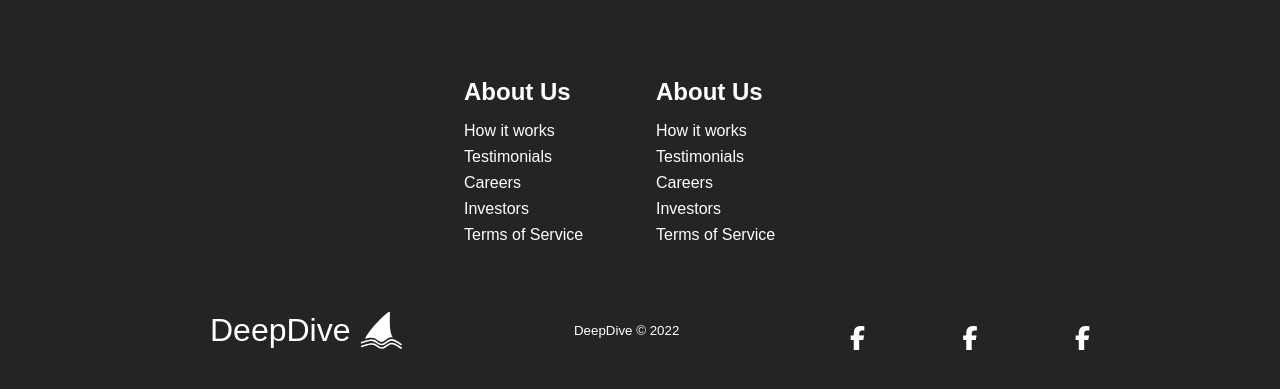
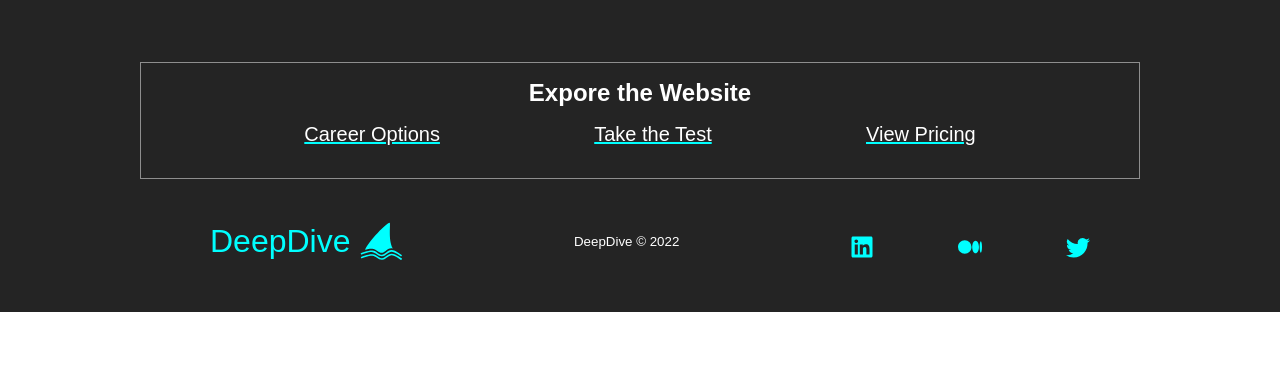
Before and after one commit to PiyushWadhawan/Deep-Dive, a React (Create React App) app: page / in a window 1280 px wide. Shown: the part 4396-4785 px from the top of the page. After the commit the page ends 4708 px from the top, so only its background shows below. Built offline with nearby package versions, Linux system fonts and the light colour scheme.

Commit message:
Improved home page content and spacing

```diff
--- a/src/components/home-page-components/IntroPage.js
+++ b/src/components/home-page-components/IntroPage.js
@@ -9,7 +9,7 @@ function IntroPage({ background, changeBackground }) {
   return (
       <>
       {background === 0 ? <video src={IntroData.backgroundVideo} autoPlay loop muted /> : ''}
-      <div className='intro-container' style={{background: background === 1 ? `url(${IntroData.alternateBackgroundImage}) center center/cover no-repeat`:''}}>
+      <div id='top' className='intro-container' style={{background: background === 1 ? `url(${IntroData.alternateBackgroundImage}) center center/cover no-repeat`:''}}>
         <h1>{IntroData.heading}</h1>
         <p>{IntroData.subHeading1}</p>
         <p>{IntroData.subHeading2}</p>
--- a/src/components/shared-components/Footer.css
+++ b/src/components/shared-components/Footer.css
@@ -49,21 +49,47 @@
     width: 100%;
     max-width: 1000px;
     display: flex;
+    flex-direction: column;
     justify-content: center;
+    border: solid 1px rgba(255, 255, 255, 0.483);
+    padding: 1rem 0.5rem 0.5rem 0.5rem;
+  }
+
+  .footer-links h2 {
+    text-align: center;
+    color: white;
   }
 
   .footer-link-wrapper {
+    width: 100%;
     display: flex;
+    justify-content: center;
   }
 
   .footer-link-items {
     display: flex;
-    flex-direction: column;
-    align-items: flex-start;
+    flex-direction: row;
+    justify-content: space-between;
     margin: 16px;
     text-align: left;
     width: 160px;
     box-sizing: border-box;
+    font-size: 20px;
+    width: 70%;
+  }
+
+  .footer-link-items .options {
+    color: white;
+    padding: 0 0.5rem;
+    text-decoration: underline;
+    text-decoration-color: aqua;
+    transition: all 0.3s ease-in-out;
+  }
+
+  .footer-link-items .options:hover {
+    color: aqua;
+    transform: scale(1.2);
+    transition: all 0.3s ease-in-out;
   }
 
   .footer-link-items h2 {
@@ -95,8 +121,15 @@
 
   /* Social Icons */
   .social-icon-link {
-    color: #fff;
+    color: aqua;
     font-size: 24px;
+    transition: all 0.3s ease-in-out;
+  }
+
+  .social-icon-link:hover {
+    color: white;
+    transform: scale(1.3);
+    transition: all 0.3s ease-in-out;
   }
 
   .social-media {
@@ -121,7 +154,7 @@
   }
 
   .social-logo {
-    color: #fff;
+    color: aqua;
     justify-self: start;
     margin-left: 20px;
     cursor: pointer;
@@ -130,6 +163,13 @@
     display: flex;
     align-items: center;
     margin-bottom: 16px;
+    transition: all 0.3s ease-in-out;
+  }
+
+  .social-logo:hover {
+    color: white;
+    transform: scale(1.3);
+    transition: all 0.3s ease-in-out;
   }
 
   .website-rights {
@@ -150,8 +190,10 @@
       width: 100%;
     }
 
-    .footer-link-wrapper {
+    .footer-link-items {
       flex-direction: column;
+      align-items: center;
+      gap: 0.5rem;
     }
 
     .social-media-wrap {
--- a/src/components/shared-components/Footer.js
+++ b/src/components/shared-components/Footer.js
@@ -1,7 +1,11 @@
 import React from 'react'
-import { Link } from 'react-router-dom'
+// import { Link } from 'react-router-dom'
+import { HashLink as Link} from 'react-router-hash-link';
 import { Button } from '../home-page-components/Button'
 import { GiSharkFin } from 'react-icons/gi'
+import { FaLinkedin } from 'react-icons/fa'
+import { BsMedium } from 'react-icons/bs'
+import { BsTwitter } from 'react-icons/bs'
 import './Footer.css'
 function Footer() {
   return (
@@ -17,43 +21,33 @@ function Footer() {
             </div>
         </section>
         <div className="footer-links">
+                <h2>Expore the Website</h2>
             <div className="footer-link-wrapper">
                 <div className="footer-link-items">
-                    <h2>About Us</h2>
-                    <Link to='/'>How it works</Link>
-                    <Link to='/'>Testimonials</Link>
-                    <Link to='/'>Careers</Link>
-                    <Link to='/'>Investors</Link>
-                    <Link to='/'>Terms of Service</Link>
-                </div>
-                <div className="footer-link-items">
-                    <h2>About Us</h2>
-                    <Link to='/'>How it works</Link>
-                    <Link to='/'>Testimonials</Link>
-                    <Link to='/'>Careers</Link>
-                    <Link to='/'>Investors</Link>
-                    <Link to='/'>Terms of Service</Link>
+                    <Link className='options' to='/explore'>Career Options</Link>
+                    <Link className='options' to='/test'>Take the Test</Link>
+                    <Link className='options' to='/pricing'>View Pricing</Link>
                 </div>
             </div>
         </div>
         <section className="social-media">
             <section className="social-media-wrap">
                 <div className="footer-logo">
-                    <Link to='/' className='social-logo'>
+                    <Link to={'#top'} className='social-logo'>
                         DeepDive <GiSharkFin className='fa-typo3'/>
                     </Link>
                 </div>
                 <small className="website-rights">DeepDive © 2022</small>
                 <div className="social-icons">
-                    <Link className='social-icon-link facebook' to='/' aria-label='Facebook'>
-                        <i className='fab fa-facebook-f'></i>
-                    </Link>
-                    <Link className='social-icon-link facebook' to='/' aria-label='Facebook'>
-                        <i className='fab fa-facebook-f'></i>
-                    </Link>
-                    <Link className='social-icon-link facebook' to='/' aria-label='Facebook'>
-                        <i className='fab fa-facebook-f'></i>
-                    </Link>
+                    <a className='social-icon-link facebook' href='https://www.linkedin.com/in/piyush-wadhawan-b6065a190/' target="blank">
+                        <FaLinkedin/>
+                    </a>
+                    <a className='social-icon-link facebook' href='https://medium.com/me/stories/public' target="blank">
+                        <BsMedium/>
+                    </a>
+                    <a className='social-icon-link facebook' href='https://twitter.com/wa_piyush' target="blank">
+                        <BsTwitter/>
+                    </a>
                 </div>
             </section>
         </section>
--- a/src/components/shared-components/Navbar.css
+++ b/src/components/shared-components/Navbar.css
@@ -27,6 +27,13 @@
     font-size: 2rem;
     display: flex;
     align-items: center;
+    transition: all 0.3s ease-in-out;
+  }
+
+  .navbar-logo:hover {
+    color: white;
+    transform: scale(1.2);
+    transition: all 0.3s ease-in-out;
   }
 
   .fa-typo3 {
```
Also changed, not shown: src/data/Home/InfoBox.json (+2 -2 lines).
